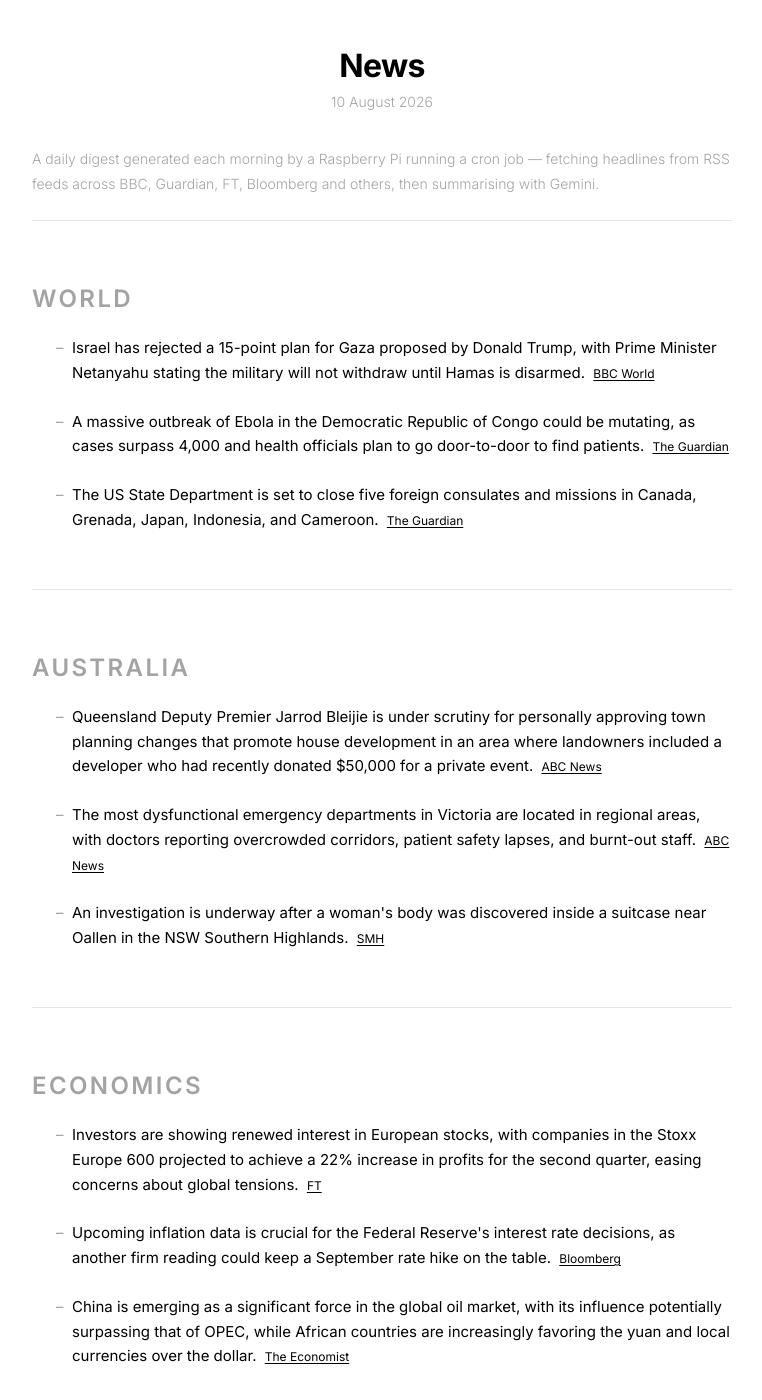
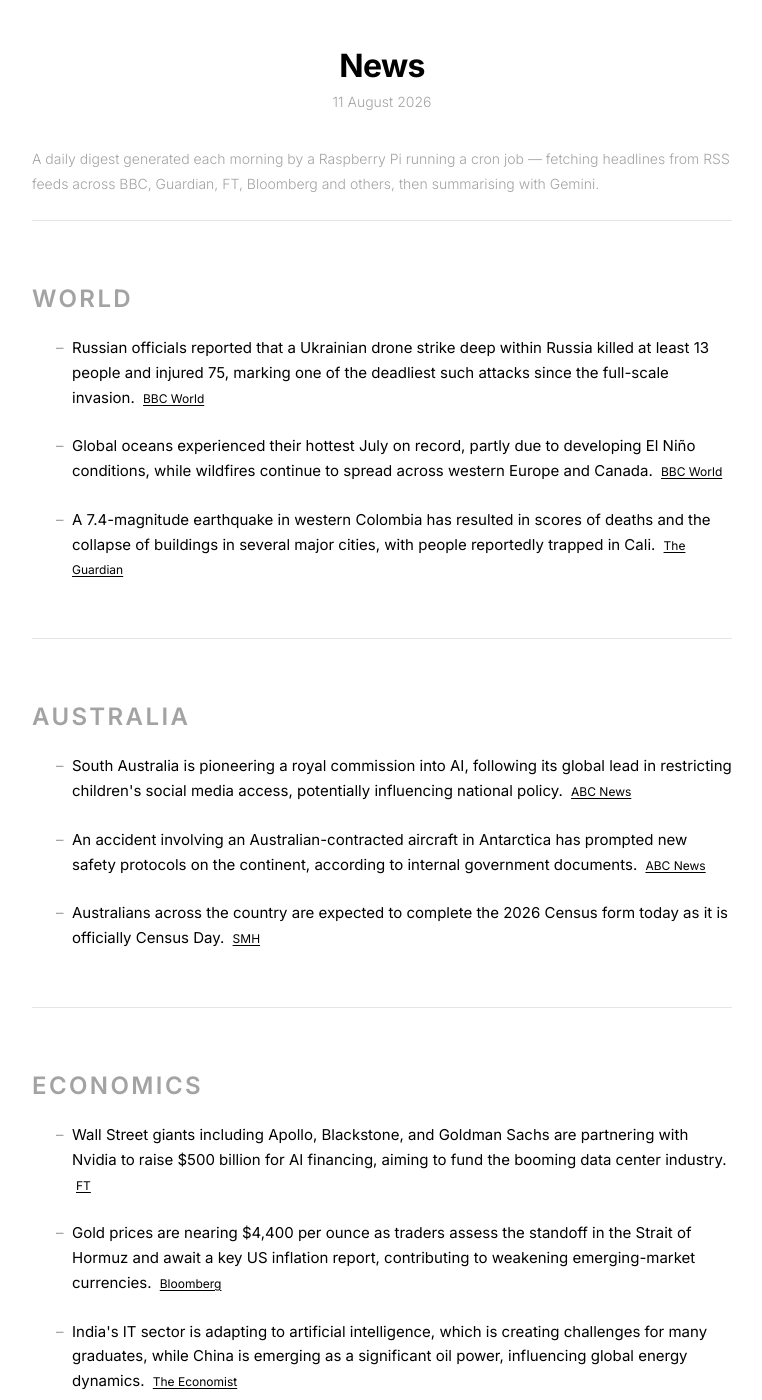
Before and after one commit to s-jac/s-jac.github.io, a Jekyll site: the page built from projects/news.html, in a window 1280 px wide and 1400 px high. Shown: the whole window, without its empty margins (258-1020 px from the left). Built offline with Jekyll 4.4.1, drawn with Linux system fonts in a browser that asks for light colours; some of the changed text lies outside the part shown.

Commit message:
daily news update 11 August 2026

```diff
--- a/_data/news.json
+++ b/_data/news.json
@@ -1,22 +1,22 @@
 {
-  "date": "10 August 2026",
-  "generated_at": "2026-08-09T21:00:24.927792+00:00",
+  "date": "11 August 2026",
+  "generated_at": "2026-08-10T21:00:26.620727+00:00",
   "sections": [
     {
       "heading": "World",
       "bullets": [
         {
-          "text": "Israel has rejected a 15-point plan for Gaza proposed by Donald Trump, with Prime Minister Netanyahu stating the military will not withdraw until Hamas is disarmed.",
+          "text": "Russian officials reported that a Ukrainian drone strike deep within Russia killed at least 13 people and injured 75, marking one of the deadliest such attacks since the full-scale invasion.",
           "source": "BBC World",
           "url": "https://www.bbc.com/news/world"
         },
         {
-          "text": "A massive outbreak of Ebola in the Democratic Republic of Congo could be mutating, as cases surpass 4,000 and health officials plan to go door-to-door to find patients.",
-          "source": "The Guardian",
-          "url": "https://www.theguardian.com"
+          "text": "Global oceans experienced their hottest July on record, partly due to developing El Niño conditions, while wildfires continue to spread across western Europe and Canada.",
+          "source": "BBC World",
+          "url": "https://www.bbc.com/news/world"
         },
         {
-          "text": "The US State Department is set to close five foreign consulates and missions in Canada, Grenada, Japan, Indonesia, and Cameroon.",
+          "text": "A 7.4-magnitude earthquake in western Colombia has resulted in scores of deaths and the collapse of buildings in several major cities, with people reportedly trapped in Cali.",
           "source": "The Guardian",
           "url": "https://www.theguardian.com"
         }
@@ -26,17 +26,17 @@
       "heading": "Australia",
       "bullets": [
         {
-          "text": "Queensland Deputy Premier Jarrod Bleijie is under scrutiny for personally approving town planning changes that promote house development in an area where landowners included a developer who had recently donated $50,000 for a private event.",
+          "text": "South Australia is pioneering a royal commission into AI, following its global lead in restricting children's social media access, potentially influencing national policy.",
           "source": "ABC News",
           "url": "https://www.abc.net.au/news"
         },
         {
-          "text": "The most dysfunctional emergency departments in Victoria are located in regional areas, with doctors reporting overcrowded corridors, patient safety lapses, and burnt-out staff.",
+          "text": "An accident involving an Australian-contracted aircraft in Antarctica has prompted new safety protocols on the continent, according to internal government documents.",
           "source": "ABC News",
           "url": "https://www.abc.net.au/news"
         },
         {
-          "text": "An investigation is underway after a woman's body was discovered inside a suitcase near Oallen in the NSW Southern Highlands.",
+          "text": "Australians across the country are expected to complete the 2026 Census form today as it is officially Census Day.",
           "source": "SMH",
           "url": "https://www.smh.com.au"
         }
@@ -46,17 +46,17 @@
       "heading": "Economics",
       "bullets": [
         {
-          "text": "Investors are showing renewed interest in European stocks, with companies in the Stoxx Europe 600 projected to achieve a 22% increase in profits for the second quarter, easing concerns about global tensions.",
+          "text": "Wall Street giants including Apollo, Blackstone, and Goldman Sachs are partnering with Nvidia to raise $500 billion for AI financing, aiming to fund the booming data center industry.",
           "source": "FT",
           "url": "https://www.ft.com"
         },
         {
-          "text": "Upcoming inflation data is crucial for the Federal Reserve's interest rate decisions, as another firm reading could keep a September rate hike on the table.",
+          "text": "Gold prices are nearing $4,400 per ounce as traders assess the standoff in the Strait of Hormuz and await a key US inflation report, contributing to weakening emerging-market currencies.",
           "source": "Bloomberg",
           "url": "https://www.bloomberg.com/markets"
         },
         {
-          "text": "China is emerging as a significant force in the global oil market, with its influence potentially surpassing that of OPEC, while African countries are increasingly favoring the yuan and local currencies over the dollar.",
+          "text": "India's IT sector is adapting to artificial intelligence, which is creating challenges for many graduates, while China is emerging as a significant oil power, influencing global energy dynamics.",
           "source": "The Economist",
           "url": "https://www.economist.com/finance-and-economics"
         }
```
